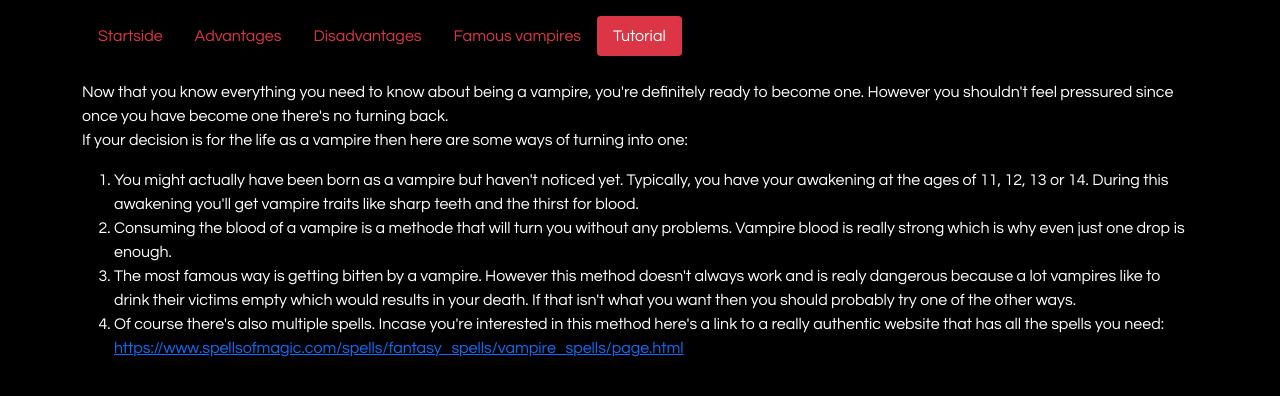
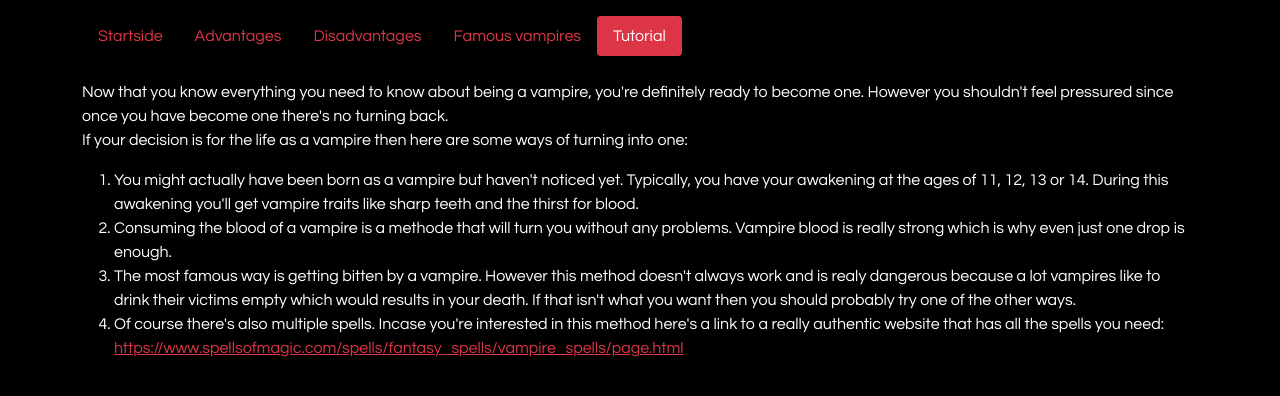
Before and after one commit to ronjaaaa/ronjaaaa.github.io, a plain HTML site: page tutorial/index.html in a window 1280 px wide. Drawn offline with nearby package versions, Linux system fonts and the light colour scheme.

Commit message:
Update index.html

```diff
--- a/tutorial/index.html
+++ b/tutorial/index.html
@@ -32,7 +32,7 @@
         <li>You might actually have been born as a vampire but haven't noticed yet. Typically, you have your awakening at the ages of 11, 12, 13 or 14. During this awakening you'll get vampire traits like sharp teeth and the thirst for blood.</li>
         <li>Consuming the blood of a vampire is a methode that will turn you without any problems. Vampire blood is really strong which is why even just one drop is enough.</li>
         <li>The most famous way is getting bitten by a vampire. However this method doesn't always work and is realy dangerous because a lot vampires like to drink their victims empty which would results in your death. If that isn't what you want then you should probably try one of the other ways.</li>
-        <li>Of course there's also multiple spells. Incase you're interested in this method here's a link to a really authentic website that has all the spells you need: <a href="https://www.spellsofmagic.com/spells/fantasy_spells/vampire_spells/page.html">https://www.spellsofmagic.com/spells/fantasy_spells/vampire_spells/page.html</a></li>
+        <li>Of course there's also multiple spells. Incase you're interested in this method here's a link to a really authentic website that has all the spells you need: <a href="https://www.spellsofmagic.com/spells/fantasy_spells/vampire_spells/page.html" class="link-danger">https://www.spellsofmagic.com/spells/fantasy_spells/vampire_spells/page.html</a></li>
       </ol>
     </div>
   </body>
```
